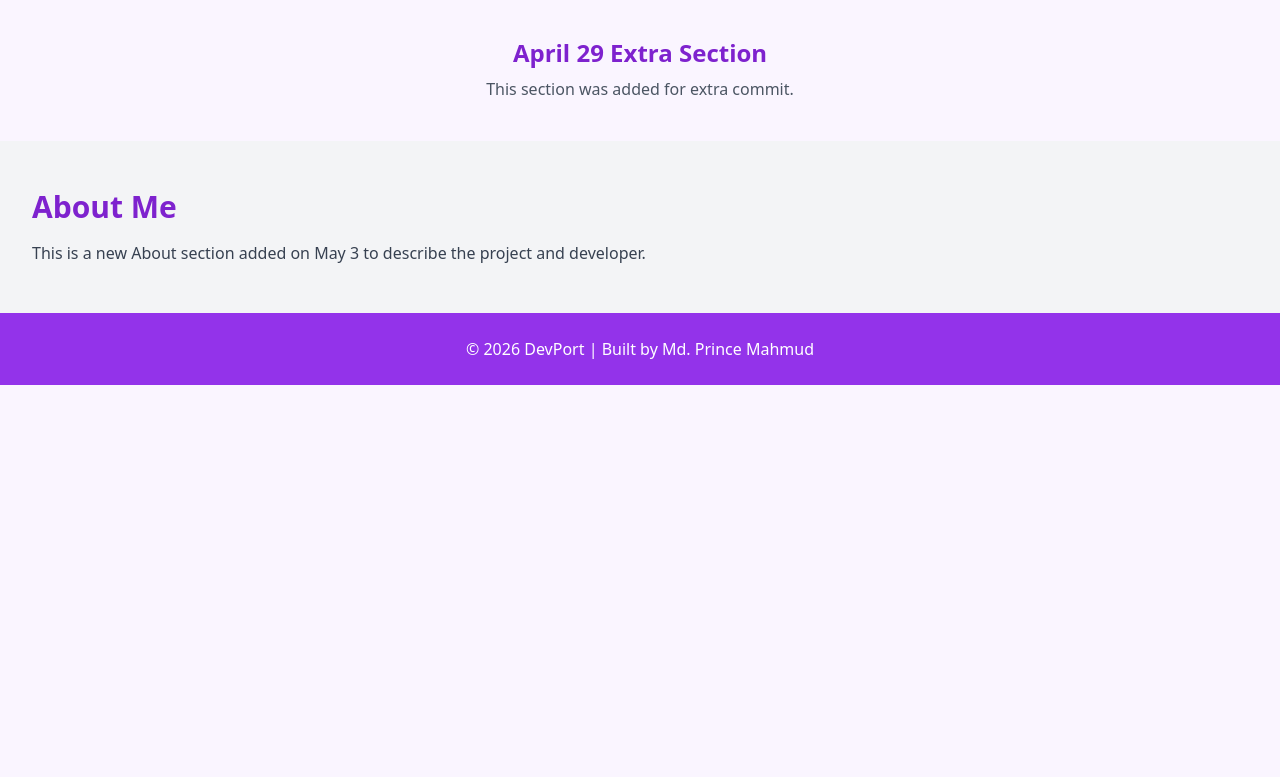
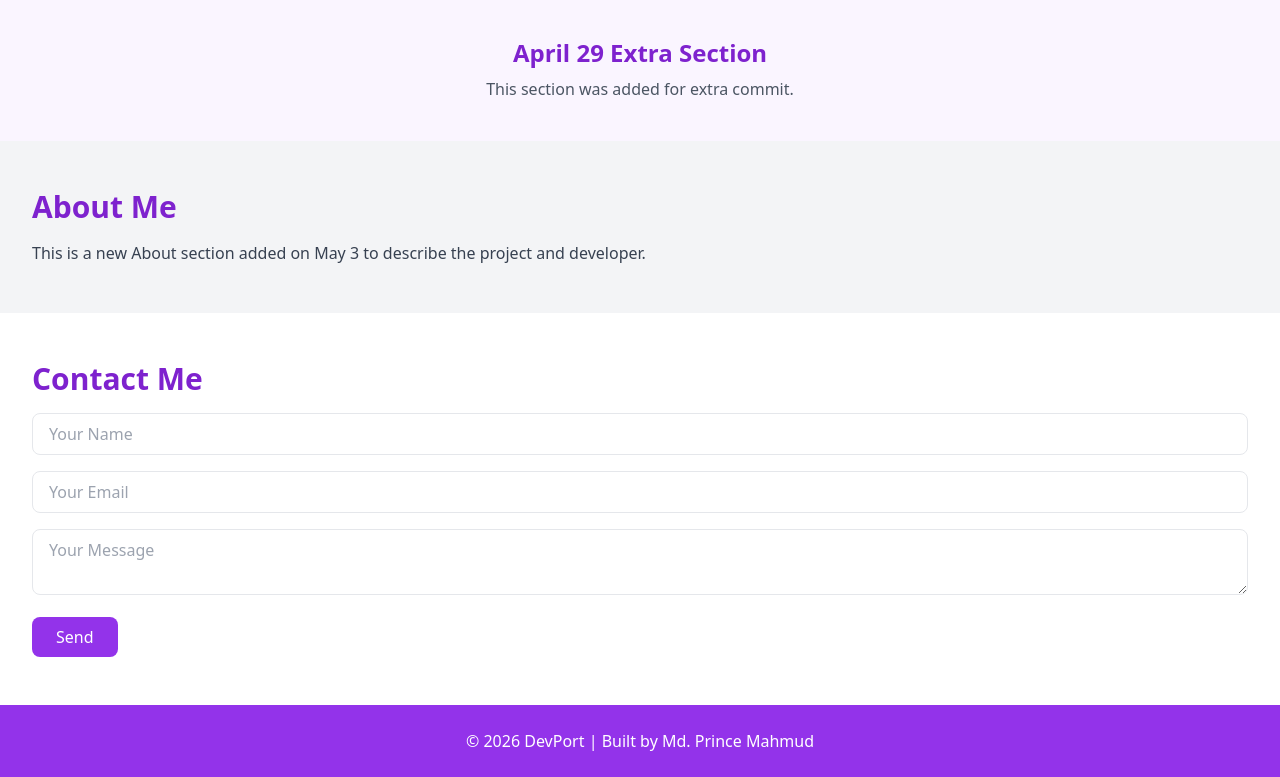
Before and after one commit to mahmud6p/HTML-Project, a plain HTML site: page index.html in a window 1280 px wide. Shown: the part 1305-2082 px from the top of the page. Before the commit the page ends 1690 px from the top, so only its background shows below. Drawn offline with nearby package versions, Linux system fonts and the light colour scheme.

Commit message:
Commit 1: Added Contact section with form

```diff
--- a/index.html
+++ b/index.html
@@ -84,6 +84,18 @@
   <p class="text-gray-700">This is a new About section added on May 3 to describe the project and developer.</p>
 </section>
 
+  <!-- Contact -->
+<section class="py-12 px-8 bg-white">
+  <h2 class="text-3xl font-bold text-purple-700 mb-4">Contact Me</h2>
+  <form class="space-y-4">
+    <input type="text" placeholder="Your Name" class="w-full border px-4 py-2 rounded-lg">
+    <input type="email" placeholder="Your Email" class="w-full border px-4 py-2 rounded-lg">
+    <textarea placeholder="Your Message" class="w-full border px-4 py-2 rounded-lg"></textarea>
+    <button class="bg-purple-600 text-white px-6 py-2 rounded-lg">Send</button>
+  </form>
+</section>
+
+
 
   <!-- Footer -->
   <footer class="bg-purple-600 text-white text-center py-6">
```
